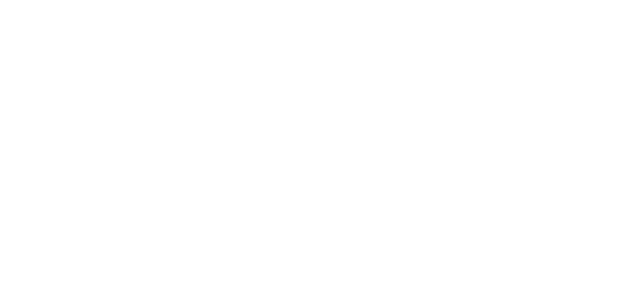
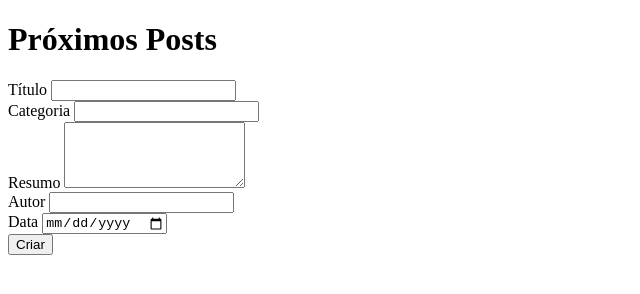
Before and after one commit to Rnchx/2tds2-projects, a plain HTML site: page to-do-list-P.O.O/assets/pages/posts.html in a window 1280 px wide. Shown: the whole page, without its empty margins (0-640 px from the left). Drawn offline with Linux system fonts and the light colour scheme.

Commit message:
create posts form

```diff
--- a/to-do-list-P.O.O/assets/pages/posts.html
+++ b/to-do-list-P.O.O/assets/pages/posts.html
@@ -9,5 +9,41 @@
 </head>
 <body>
 
+    <main>
+        <h1>Próximos Posts</h1>
+
+        <div id="postForm">
+
+            <div>
+                <label>Título</label>
+                <input type="text" id="title" name="title" required/>
+            </div>
+
+            <div>
+                <label for="category">Categoria</label>
+                <input type="text" id="category" name="category" required/>
+            <div>
+
+            <div>
+                <label for="resume">Resumo</label>
+                <textarea type="text" id="resume" name=" resume"rows="4" required>
+                </textarea>
+            </div>
+
+            <div>
+                <label for="autor">Autor</label>
+                <input type="text" id="autor" name="autor" required/>
+            </div>
+
+            <div>
+                <label for="date">Data</label>
+                <input type="date" id="date" name="date" required/>
+            <div>
+
+            <button type="button">Criar</button>
+
+        </div>
+    </main>
+
 </body>
 </html>
```
